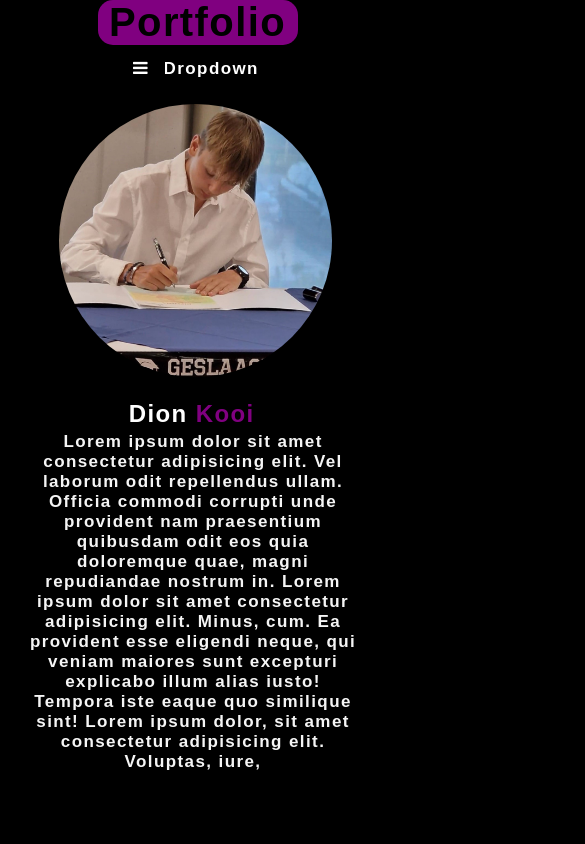
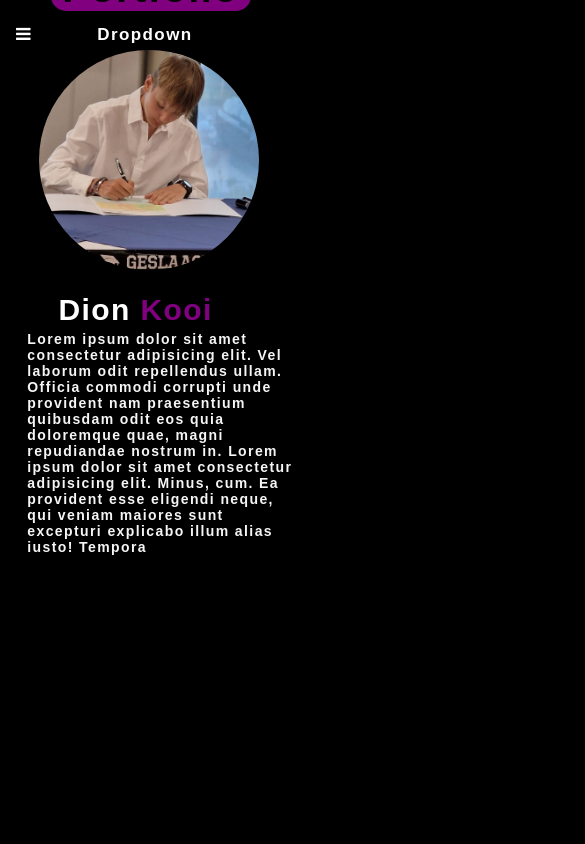
Before and after one commit to dion-kooi/portfolio1.0, a plain HTML site: page index.html in a window 390 px wide. Shown: the top 844 px of the page, 585 px wide, since content can reach past the window. Drawn offline with Linux system fonts and the light colour scheme.

Commit message:
Add files via upload
responsive

```diff
--- a/index.html
+++ b/index.html
@@ -3,7 +3,7 @@
 
 <head>
     <meta charset="UTF-8">
-    <meta name="viewport" content="width=device-width, initial-scale=1, shrink-to-fit=no">
+    <meta name="viewport" content="width=device-width, initial-scale=1.0, shrink-to-fit=no">
     <title>portfolio</title>
 
     <link rel="stylesheet" href="https://cdnjs.cloudflare.com/ajax/libs/font-awesome/4.7.0/css/font-awesome.min.css">
@@ -17,7 +17,7 @@
 </head>
 
 <body>
-
+<div class="main">
     <div class="topnav">
         <ul>
             <li><a href="index.html">Home</a></li>
@@ -53,8 +53,7 @@
         <p class="aboutme">Lorem ipsum dolor sit amet consectetur adipisicing elit. Vel laborum odit repellendus
             ullam. Officia commodi corrupti unde provident nam praesentium quibusdam odit eos quia doloremque quae,
             magni repudiandae nostrum in. Lorem ipsum dolor sit amet consectetur adipisicing elit. Minus, cum. Ea
-            provident esse eligendi neque, qui veniam maiores sunt excepturi explicabo illum alias iusto! Tempora iste
-            eaque quo similique sint! Lorem ipsum dolor, sit amet consectetur adipisicing elit. Voluptas, iure,</p>
+            provident esse eligendi neque, qui veniam maiores sunt excepturi explicabo illum alias iusto! Tempora </p>
 
         <footer>
             <div class="footer">
@@ -82,6 +81,7 @@
         </footer>
 
     </div>
+</div>
 
     <script type="text/javascript" src="script.js"> </script>
 </body>
--- a/projects.css
+++ b/projects.css
@@ -54,23 +54,6 @@ body {
 
 
 
-/* Responsive layout - makes a two column-layout instead of four columns */
-@media screen and (max-width: 900px) {
-  .topnav {
-    width: 50%;
-    margin-left: 28%;
-    visibility: hidden;
-  }
-}
-
-/* Responsive layout - makes the two columns stack on top of each other instead of next to each other */
-@media screen and (max-width: 600px) {
-  .topnav {
-    width: 100%;
-    visibility: hidden;
-  }
-}
-
 
 /* hamburger menu */
 
@@ -113,23 +96,6 @@ body {
 
 
 
-/* Responsive layout - makes a two column-layout instead of four columns */
-@media screen and (max-width: 900px) {
-  .topnav2 {
-    width: 50%;
-    visibility: visible;
-    margin-left: 35%;
-  }
-}
-
-/* Responsive layout - makes the two columns stack on top of each other instead of next to each other */
-@media screen and (max-width: 600px) {
-  .topnav2 {
-    width: 100%;
-    visibility: visible;
-  }
-}
-
 
 /* hamburger menu */
 
@@ -147,21 +113,6 @@ body {
   max-width: 12.5rem;
   border-radius: 15px;
   text-align: center;
-}
-
-/* Responsive layout - makes a two column-layout instead of four columns */
-@media screen and (max-width: 900px) {
-  .title {
-    width: 50%;
-    margin-left: 28%;
-  }
-}
-
-/* Responsive layout - makes the two columns stack on top of each other instead of next to each other */
-@media screen and (max-width: 600px) {
-  .title {
-    width: 100%;
-  }
 }
 
 
@@ -264,50 +215,7 @@ padding: 6px;
 
 
 
-/* Responsive layout - makes a two column-layout instead of four columns */
-@media screen and (max-width: 900px) {
-  .column {
-    width: 100%;
-    margin-left: 25%;
-  }
-}
 
-/* Responsive layout - makes the two columns stack on top of each other instead of next to each other */
-@media screen and (max-width: 600px) {
-  .column {
-    width: 100%;
-  }
-}
-
-/* Responsive layout - makes a two column-layout instead of four columns */
-@media screen and (max-width: 900px) {
-  .content {
-    width: 50%;
-
-  }
-}
-
-/* Responsive layout - makes the two columns stack on top of each other instead of next to each other */
-@media screen and (max-width: 600px) {
-  .button {
-    width: 100%;
-
-  }
-}
-
-/* Responsive layout - makes a two column-layout instead of four columns */
-@media screen and (max-width: 900px) {
-  .main hr {
-    width: 50%;
-  }
-}
-
-/* Responsive layout - makes the two columns stack on top of each other instead of next to each other */
-@media screen and (max-width: 600px) {
-  .main hr {
-    width: 50%;
-  }
-}
 
 .cont-img{
   min-height:155px ;
@@ -488,13 +396,6 @@ body {
 }
 
 
-/* Responsive layout - makes the two columns stack on top of each other instead of next to each other */
-@media screen and (max-width: 600px) {
-  .footer {
-    width: 100%;
-    position: absolute;
-    top: 300%;
-  }
-}
+
 
 /* footer */
--- a/style.css
+++ b/style.css
@@ -1,5 +1,5 @@
   html, body {
-    height: 120%;
+    height: 100%;
   }
 
   body, h1, h2, p {
@@ -68,7 +68,7 @@
 
   .topnav2 #myLinks {
     display: none;
-    background-color:rgba(0, 0, 0, 0.7);
+    background-color:rgba(0, 0, 0, 0.9);
 
   }
 
@@ -606,46 +606,16 @@
 
 
 
-  /* Media Queries for Responsive Design */
-@media only screen and (max-width: 500px) {
-  .topnav ul {
-      display: none;
-  }
 
-  .mobile-container {
-      display: block;
-  }
 
-  .foto {
-    margin-top: 15%;
-width: 70%;
-margin-left: 15%;
-  }
 
+/* responsive */
+@media only screen and (max-width: 414px) {
   .name {
-      font-size: 1.5em;
     margin-top: 5%;
-    margin-left: 33%;
-  }
+    font-size: 30px;
+    margin-left: 15%;
 
-  .aboutme {
-    font-size: 17px ;
-      padding: 0 20px;
-      width: 95%;
-      margin-left: 2%;
-  text-align: center;
-
-  }
-
-  .footer .row {
-      flex-direction: column;
-  }
-  .title{
-    margin-left: 25%;
-  }
-
-  /* animation */
-  .name {
     -moz-animation-duration: 3s;
     -webkit-animation-duration: 2s;
     -moz-animation-name: slidein-left;
@@ -671,23 +641,64 @@ margin-left: 15%;
     }
 
     to {
-      margin-left: 33%;
+      margin-left: 15%;
       width: 100%;
     }
   }
-/* animation */
 
-.topnav2{
-  visibility: visible;
-  margin-left: 35%;
-  position: absolute;
-margin-left: 0%;
+
+  .title{
+    margin-top: -10vh;
+    margin-left: 13vw
+  }
+
+  .aboutme {
+    font-size: 14px;
+    width: 70vw;
+    margin-left: 7%;
+  }
+
+  .foto {
+    width: 220px;
+  }
+
+
+
+  hr {
+    width: 70%;
+    margin-left: 15%;
+  }
+
+  .buttons {
+    margin-left: 10%;
+  }
+
+  .button {
+    width: 90%;
+  }
+
+  .icons {
+    margin-top: 10%;
+  }
+
+  .footer {
+    top: 200%;
+  }
+
+  .footer2 {
+    top: 370%;
+  }
+  .topnav2{
+    visibility: visible;
+  }
+  .active2{
+    margin-left: 13vw;
+  }
+  .topnav{
+    visibility: hidden;
+  }
+  .main{
+
+  }
 }
-.icon{
-  margin-left: 30%;
-}.active2{
-  margin-left: 30%;
-}.links{
-  text-align: center;
-}
-}
+/* responsive */
```
